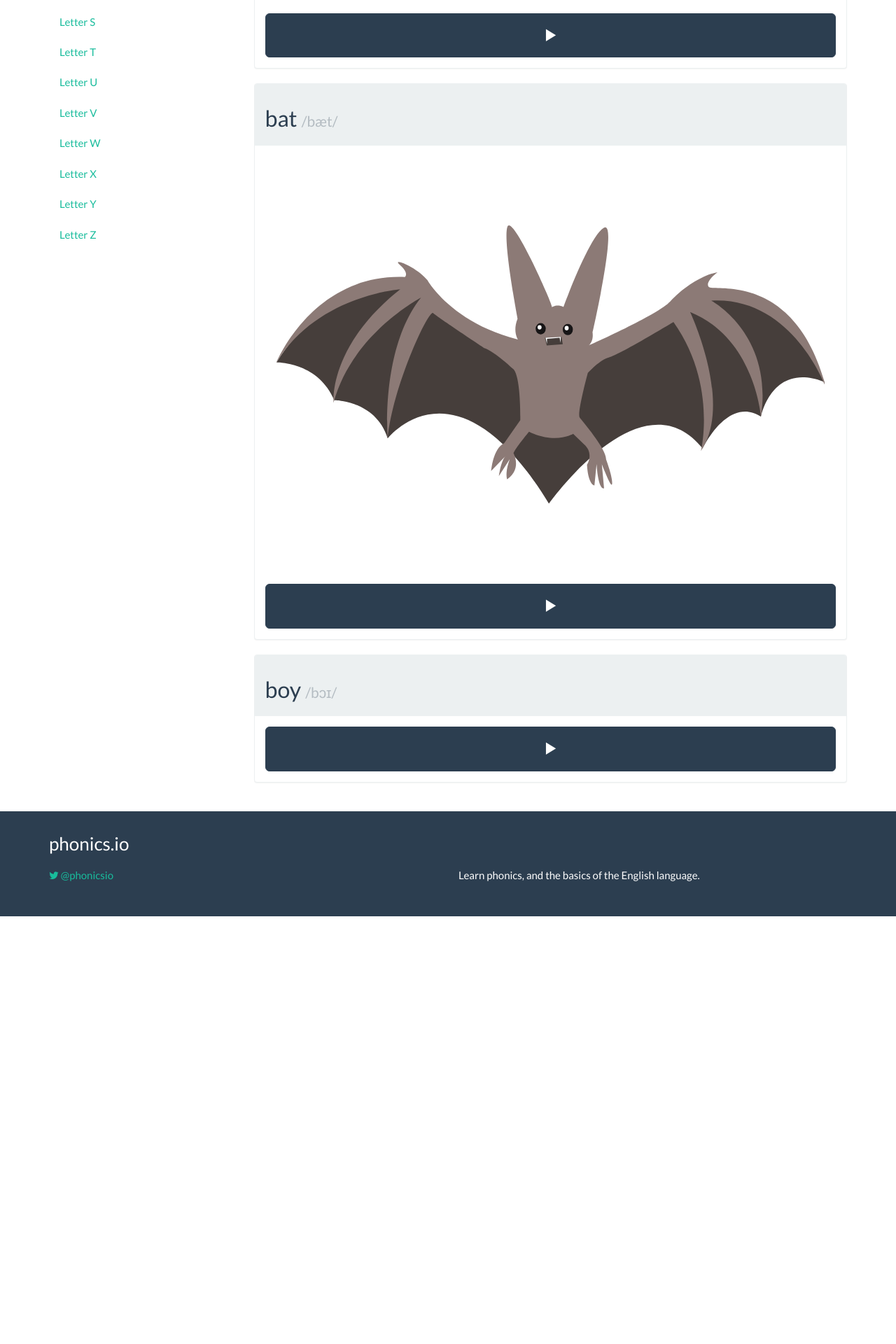
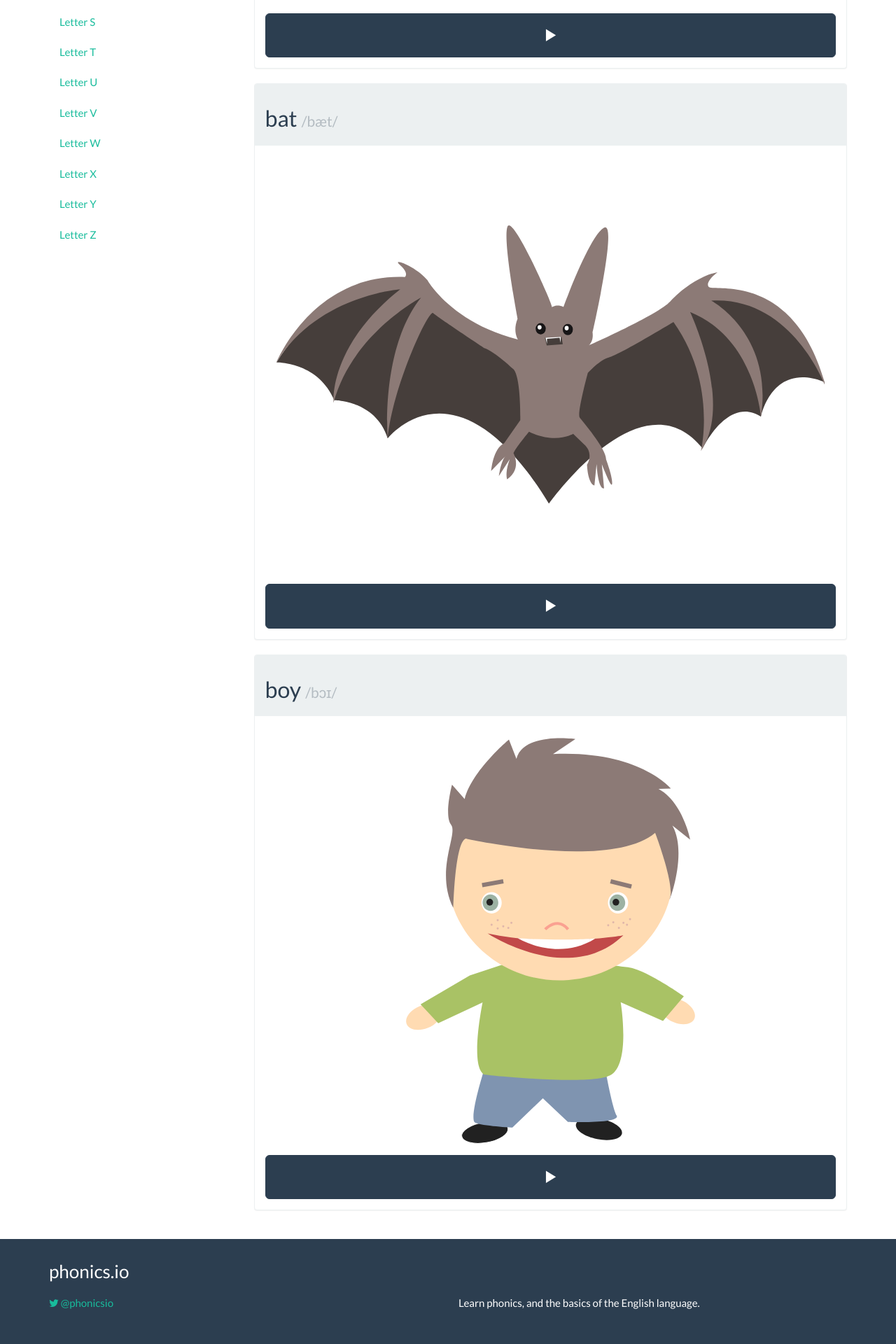
Before and after one commit to irmbrady/phonics.io, a Jekyll site: the page built from letters/b.html, in a window 1280 px wide. Shown: the part 852-2772 px from the top of the page at 70% size. Built offline with Jekyll 4.4.1, drawn with Linux system fonts in a browser that asks for light colours; nearby versions of some CDN libraries; before the commit the page ends 2161 px from its top, so only the background shows below that.

Commit message:
Added boy svg

```diff
--- a/letters/b.html
+++ b/letters/b.html
@@ -42,7 +42,7 @@
     <h2>boy <small>/bɔɪ/</small></h2>
   </div>
   <div class="panel-body">
-    <!-- <img src="/../resources/images/XX.svg" alt="XX" style="width: 100%; display: block;"/> -->
+    <img src="/../resources/images/boy.svg" alt="boy" style="width: 100%; display: block;"/>
     <audio id="say-boy">
       <source src="/../resources/sounds/mp3/boy.mp3" type="audio/mpeg" />
       <source src="/../resources/sounds/ogg/boy.ogg" type="audio/ogg" />
```
Also changed, not shown: resources/images/boy.svg (added).
